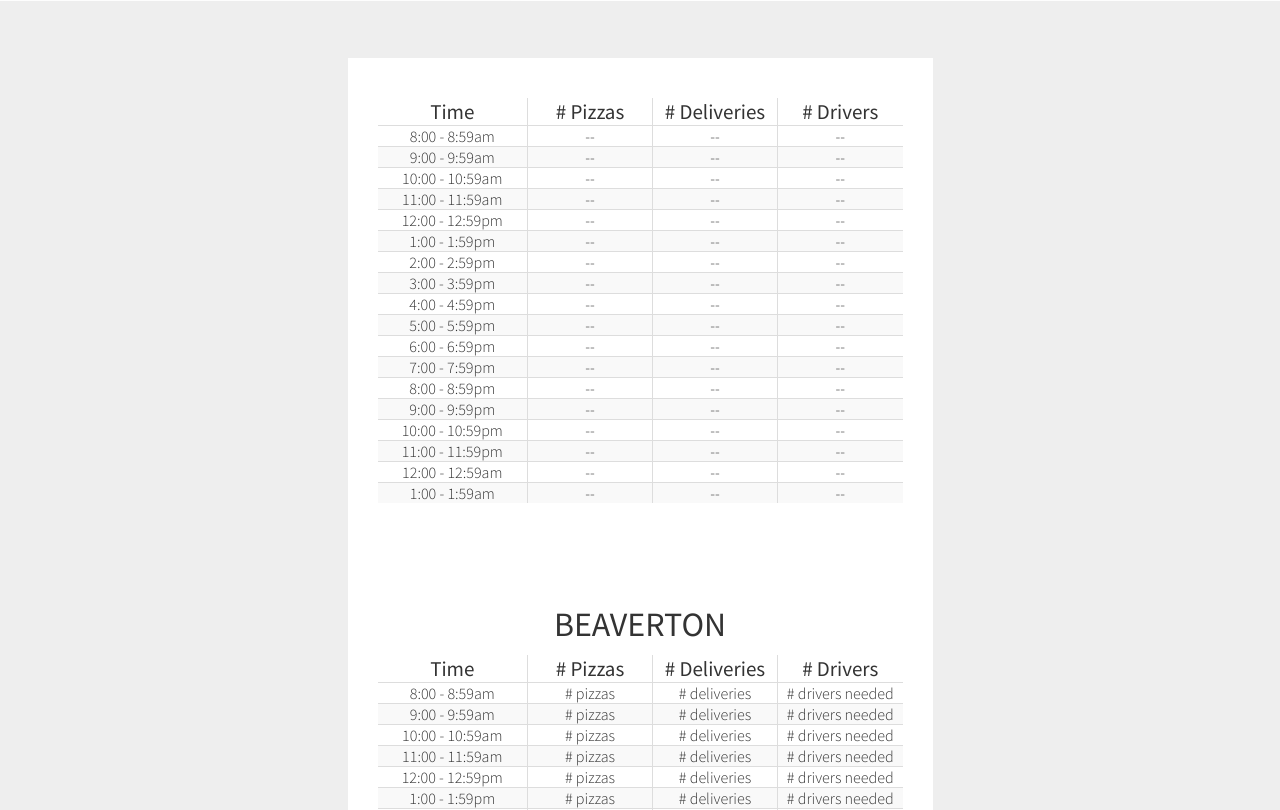
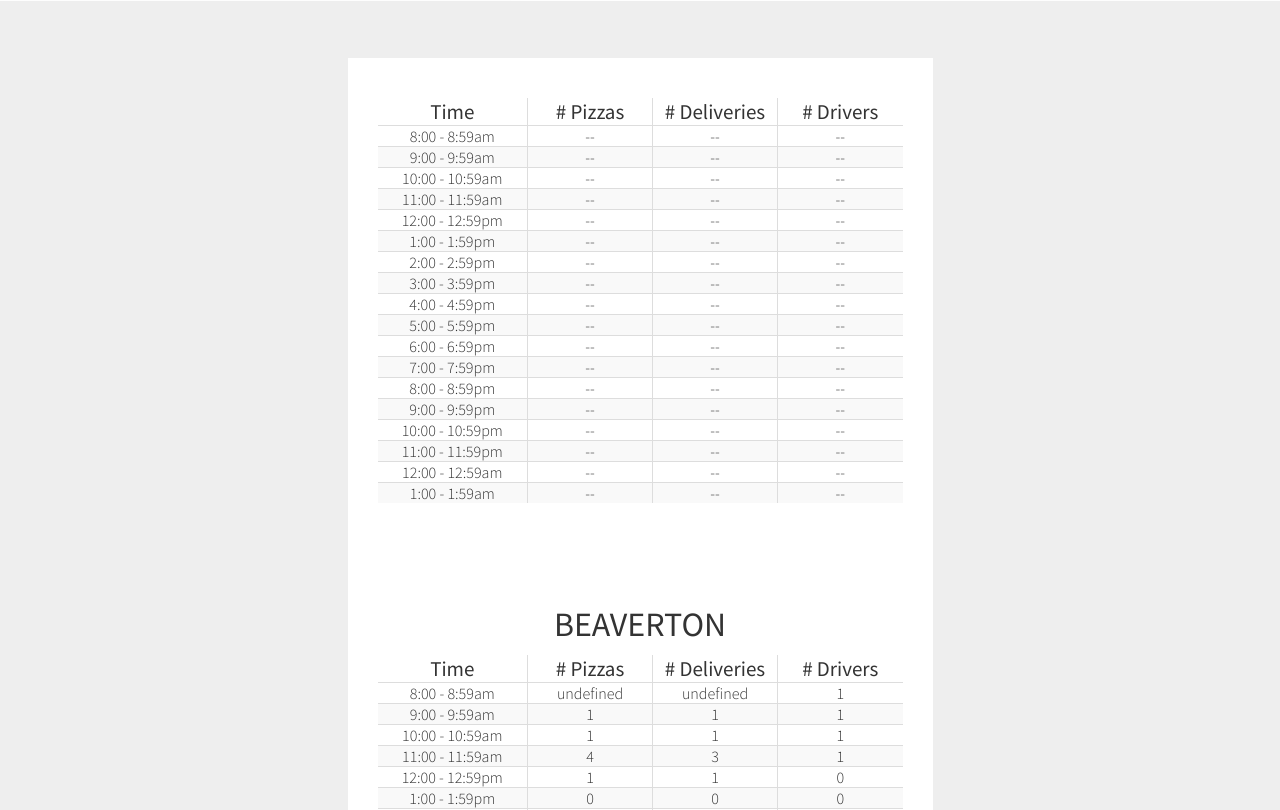
Before and after one commit to katesowles/ks_pizza, a website: page sales-data.html in a window 1280 px wide. Shown: the part 142-952 px from the top of the page. Drawn offline with Linux system fonts and the light colour scheme; a web font is replaced by a local one.

Commit message:
trying some of hannah's code, commiting so i don't lose the progress i have made

```diff
--- a/scripts/compute.js
+++ b/scripts/compute.js
@@ -1,3 +1,7 @@
+var pizzaResult;
+var deliveryResult;
+var driversResult;
+
 function random(min,max) {
   var randomResult = Math.floor(Math.random() * ((max - min) + 1) + min);
   return randomResult;
@@ -11,36 +15,11 @@
   delRange : [[0,4], [0,4], [1,4], [3,8], [5,12], [6,11]],
 };
 
-console.log("BLOCK ONE Pizza Min/Max (should be between 0-4):    " + random(shops.pieRange[0][0],shops.pieRange[0][1]));
-console.log("BLOCK ONE Delivery Min/Max (should be between 0-4): " + random(shops.delRange[0][0],shops.delRange[0][1]));
-console.log("----------------------------------------------------------");
-console.log("BLOCK TWO Pizza Min/Max (should be between 0-7):    " + random(shops.pieRange[1][0],shops.pieRange[1][1]));
-console.log("BLOCK TWO Delivery Min/Max (should be between 0-4): " + random(shops.delRange[1][0],shops.delRange[1][1]));
-console.log("----------------------------------------------------------");
-console.log("BLOCK THREE Pizza Min/Max (should be between 2-15):   " + random(shops.pieRange[2][0],shops.pieRange[2][1]));
-console.log("BLOCK THREE Delivery Min/Max (should be between 1-4): " + random(shops.delRange[2][0],shops.delRange[2][1]));
-console.log("----------------------------------------------------------");
-console.log("BLOCK FOUR Pizza Min/Max (should be between 15-35):  " + random(shops.pieRange[3][0],shops.pieRange[3][1]));
-console.log("BLOCK FOUR Delivery Min/Max (should be between 3-8): " + random(shops.delRange[3][0],shops.delRange[3][1]));
-console.log("----------------------------------------------------------");
-console.log("BLOCK FIVE Pizza Min/Max (should be between 12-31):   " + random(shops.pieRange[4][0],shops.pieRange[4][1]));
-console.log("BLOCK FIVE Delivery Min/Max (should be between 5-12): " + random(shops.delRange[4][0],shops.delRange[4][1]));
-console.log("----------------------------------------------------------");
-console.log("BLOCK SIX Pizza Min/Max (should be between 5-20):    " + random(shops.pieRange[5][0],shops.pieRange[5][1]));
-console.log("BLOCK SIX Delivery Min/Max (should be between 6-11): " + random(shops.delRange[5][0],shops.delRange[5][1]));
-console.log("----------------------------------------------------------");
-console.log("number of items in the location array: " + shops.location.length);
-console.log("number of items in the colHeadings array: " + shops.colHeadings.length);
-console.log("number of items in the timeBlocks array: " + shops.timeBlocks.length);
-console.log("----------------------------------------------------------");
-var pizzaResult;
-var deliveryResult;
-var driversResult
 var my = {
   pizzas : function(x) {
-    // console.log("pizzas needed: " + x); //x should denote the array from which we're pulling the min/max for that time block's pizza production
     pizzaResult = random(shops.pieRange[x][0],shops.pieRange[x][1]);
-    // console.log("#Pizzas: " + random(shops.pieRange[x][0],shops.pieRange[x][1]));
+    console.log("# Pizzas: " + pizzaResult);
+    return pizzaResult;
   },
   deliveries : function(y) {
     this.pizzas(y);
@@ -49,7 +28,7 @@
     deliveryResult = 0;
     if (pizzaResult == 0) { // when pizza = 0, make the deliveries needed 0
       deliveryResult = 0;
-      console.log("MODIFIED: when pizza = 0, deliveries = 0: " + deliveryResult);
+      console.log("MODIFIED: when pizza = 0, deliveries = 0");
       return deliveryResult;
     }
     // if the max number of deliveries is higher (but not equal to) than the number of pizzas baked, cap the number of deliveries at # pizzas.
@@ -62,6 +41,7 @@
     else if (pizzaResult > 0) {
       deliveryResult = random(1, pizzaResult);
       console.log("MODIFIED: has pizza but min delivery is 0, new min of 1 delivery: " + deliveryResult);
+      return deliveryResult;
     }
     else if (deliveryResult > pizzaResult) {
       console.error("ruh roh shaggy, there are too many deliveries!");
@@ -69,10 +49,14 @@
     else {
       console.error("the fuck did you do?");
     }
+    return deliveryResult;
   },
   drivers : function(z) {
+    // pizzaResult;
+    // deliveryResult;
     this.pizzas(z);
     this.deliveries(z);
+    driversResult = 0;
     console.log("# Pizzas: " + pizzaResult);
     console.log("# Deliveries: " + deliveryResult);
     driversResult = Math.ceil(deliveryResult / 3);
@@ -80,6 +64,30 @@
     return driversResult;
   }
 };
+
+// console.log("---------------------- START TESTING ---------------------");
+// console.log("BLOCK ONE Pizza Min/Max (should be between 0-4):    " + random(shops.pieRange[0][0],shops.pieRange[0][1]));
+// console.log("BLOCK ONE Delivery Min/Max (should be between 0-4): " + random(shops.delRange[0][0],shops.delRange[0][1]));
+// console.log("----------------------------------------------------------");
+// console.log("BLOCK TWO Pizza Min/Max (should be between 0-7):    " + random(shops.pieRange[1][0],shops.pieRange[1][1]));
+// console.log("BLOCK TWO Delivery Min/Max (should be between 0-4): " + random(shops.delRange[1][0],shops.delRange[1][1]));
+// console.log("----------------------------------------------------------");
+// console.log("BLOCK THREE Pizza Min/Max (should be between 2-15):   " + random(shops.pieRange[2][0],shops.pieRange[2][1]));
+// console.log("BLOCK THREE Delivery Min/Max (should be between 1-4): " + random(shops.delRange[2][0],shops.delRange[2][1]));
+// console.log("----------------------------------------------------------");
+// console.log("BLOCK FOUR Pizza Min/Max (should be between 15-35):  " + random(shops.pieRange[3][0],shops.pieRange[3][1]));
+// console.log("BLOCK FOUR Delivery Min/Max (should be between 3-8): " + random(shops.delRange[3][0],shops.delRange[3][1]));
+// console.log("----------------------------------------------------------");
+// console.log("BLOCK FIVE Pizza Min/Max (should be between 12-31):   " + random(shops.pieRange[4][0],shops.pieRange[4][1]));
+// console.log("BLOCK FIVE Delivery Min/Max (should be between 5-12): " + random(shops.delRange[4][0],shops.delRange[4][1]));
+// console.log("----------------------------------------------------------");
+// console.log("BLOCK SIX Pizza Min/Max (should be between 5-20):    " + random(shops.pieRange[5][0],shops.pieRange[5][1]));
+// console.log("BLOCK SIX Delivery Min/Max (should be between 6-11): " + random(shops.delRange[5][0],shops.delRange[5][1]));
+// console.log("---------------------- END TESTING -----------------------");
+// console.log("number of items in the location array: " + shops.location.length);
+// console.log("number of items in the colHeadings array: " + shops.colHeadings.length);
+// console.log("number of items in the timeBlocks array: " + shops.timeBlocks.length);
+// console.log("----------------------------------------------------------");
 
 
 /**********************************************************************************************************************************************************************************************************************************************************************************************************************************************************************************************************************************/
@@ -143,23 +151,33 @@
             var row = document.createElement("tr");
             tblBody.appendChild(row);
 
-//             for (var l = 0; l < shops.colHeadings.length; l++) {
+              // // creates the timeCell <td> and adds it the <tr> (this is the first TIME column)
+              // var timeCell = document.createElement("td");
+              // var timeCellText = document.createTextNode(shops.timeBlocks[k]);
+              // timeCell.appendChild(timeCellText);
+              // row.appendChild(timeCell);
               //
+              // // creates the numPizza <td> and adds it the <tr> (this is the second #Pizza column)
+              // var numPizzas = document.createElement("td");
+              // var numPizzasText = document.createTextNode(pizzaResult);
+              // numPizzas.appendChild(numPizzasText);
+              // row.appendChild(numPizzas);
               //
-//               // creates the <td> and adds it the <tr>
-//               var cell = document.createElement("td");
-//               row.appendChild(cell);
+              // console.log(pizzaResult);
               //
-//               // adds text to each cell
-//               var cellText = document.createTextNode("cell in row "+k+", column "+l);
-//               cell.appendChild(cellText);
-//             } // closes for (l) loop
-//           } // closes for (k) loop
+              // // creates the numDeliveries <td> and adds it the <tr> (this is the third #Deliveries column)
+              // var numDeliveries = document.createElement("td");
+              // var numDeliveriesText = document.createTextNode(deliveryResult);
+              // numDeliveries.appendChild(numDeliveriesText);
+              // row.appendChild(numDeliveries);
               //
-//   };
-//   generate_table()
-// }
-
+              // console.log(deliveryResult);
+              //
+              // // creates the numDrivers <td> and adds it the <tr> (this is the fourth #Drivers column)
+              // var numDrivers = document.createElement("td");
+              // var numDriversText = document.createTextNode(my.drivers(i));
+              // numDrivers.appendChild(numDriversText);
+              // row.appendChild(numDrivers);
 
 /**********************************************************************************************************************************************************************************************************************************************************************************************************************************************************************************************************************************/
 
@@ -171,24 +189,49 @@
 
               // creates the numPizza <td> and adds it the <tr> (this is the second #Pizza column)
               var numPizzas = document.createElement("td");
-  var numPizzasText = document.createTextNode("# pizzas");
+              var numPizzasText = document.createTextNode(pizzaResult);
               numPizzas.appendChild(numPizzasText);
               row.appendChild(numPizzas);
 
+              console.log(pizzaResult);
+
               // creates the numDeliveries <td> and adds it the <tr> (this is the third #Deliveries column)
               var numDeliveries = document.createElement("td");
-  var numDeliveriesText = document.createTextNode("# deliveries");
+              var numDeliveriesText = document.createTextNode(deliveryResult);
               numDeliveries.appendChild(numDeliveriesText);
               row.appendChild(numDeliveries);
 
+              console.log(deliveryResult);
+
               // creates the numDrivers <td> and adds it the <tr> (this is the fourth #Drivers column)
               var numDrivers = document.createElement("td");
-  var numDriversText = document.createTextNode("# drivers needed");
+              var numDriversText = document.createTextNode(my.drivers(i));
               numDrivers.appendChild(numDriversText);
               row.appendChild(numDrivers);
+
+
+
+
+
+
+
+
+
+
+
+
+
+
+
+
+
+
+
+              // console.log(my.drivers(i));
 
           } // closes for (k) loop
 
   };
+
 generate_table()
-}
+};
```
Also changed, not shown: sales-dataTEST.html (+6 -0 lines). Lines whose indentation alone changed are shown as unchanged.
